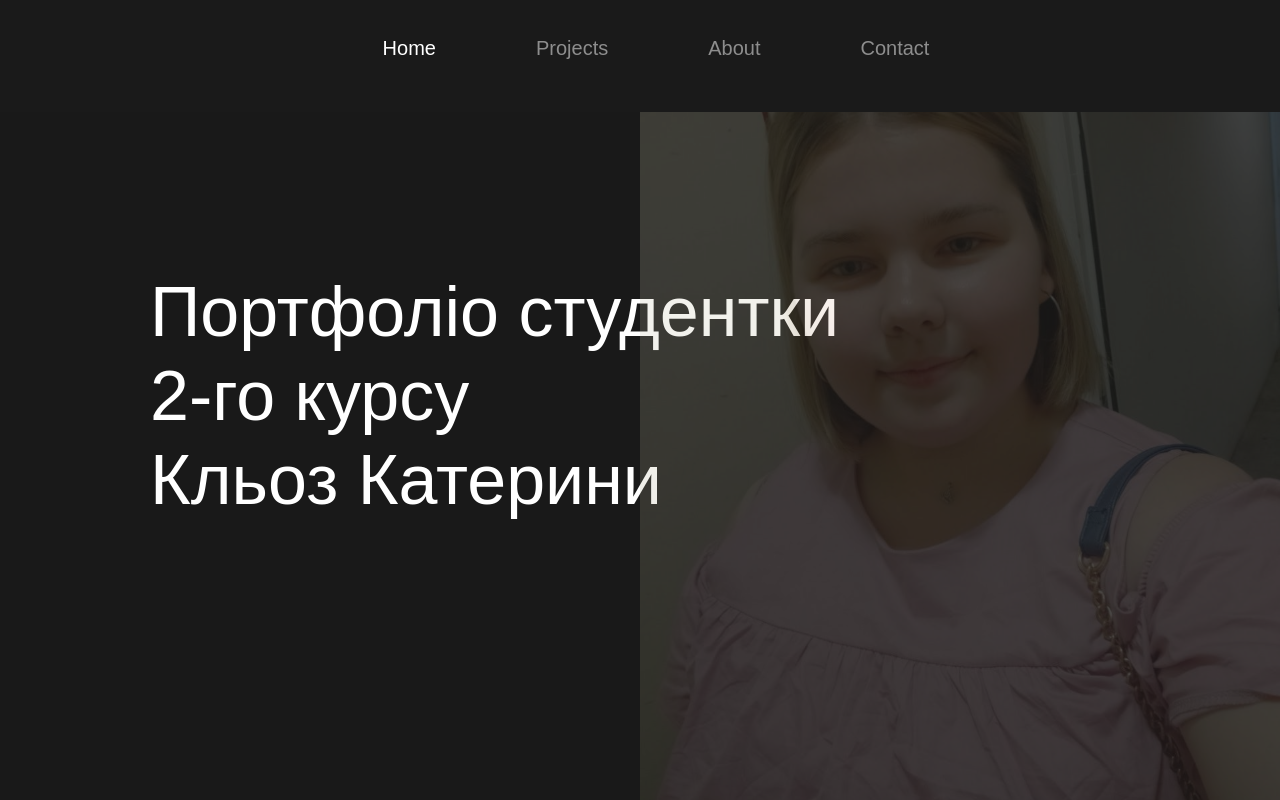
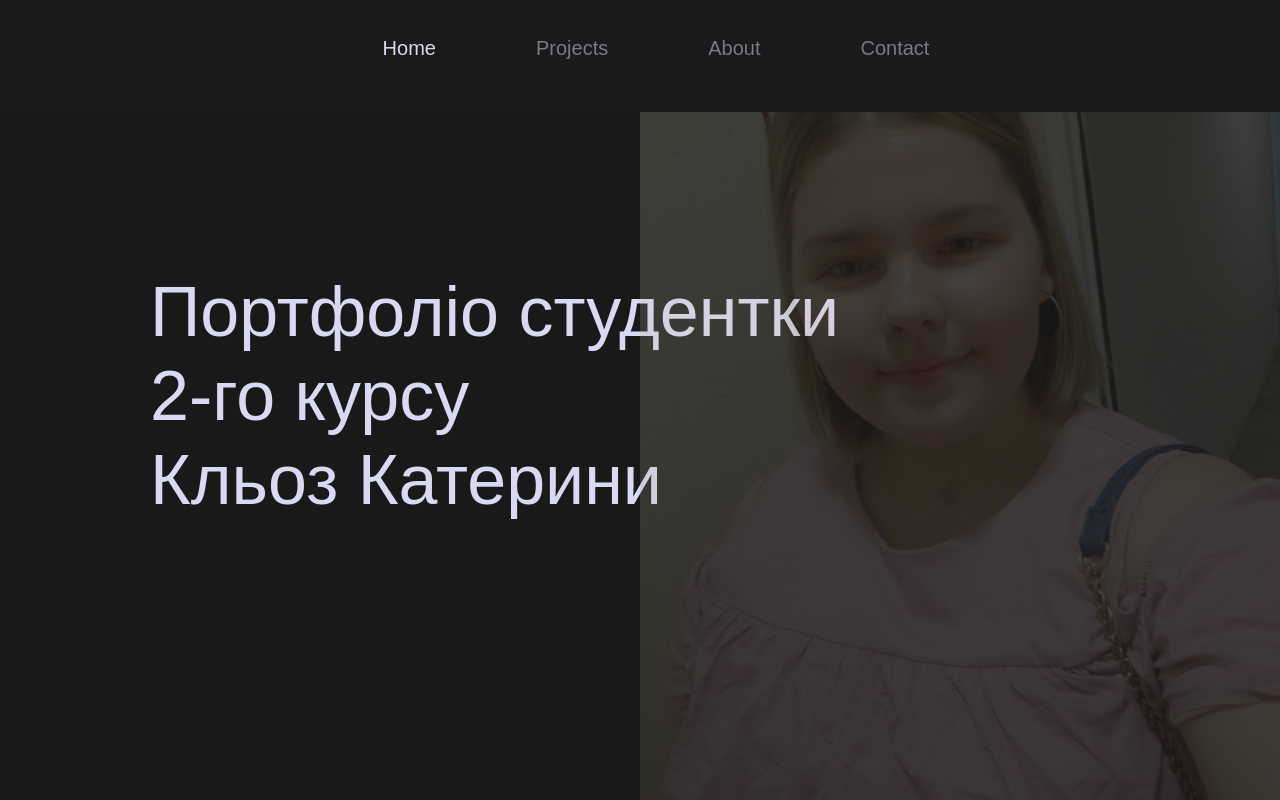
Before and after one commit to Katushak07/project_by_Kloz_2I.github.io, a plain HTML site: page index.html in a window 1280 px wide. Shown: the top 800 px of the page. Drawn offline with nearby package versions, Linux system fonts and the light colour scheme; a web font is replaced by a local one.

Commit message:
final pt.1

```diff
--- a/style.css
+++ b/style.css
@@ -38,7 +38,7 @@ body{
 }
 
 .link a{
-    color: #fff;
+    color: #d9d9f3;
     opacity: 0.5;
     text-decoration: none;
     text-transform: capitalize;
@@ -67,7 +67,7 @@ body{
 }
 
 .hero-heading{
-    color: #fff;
+    color: #d9d9f3;
     font-size: 70px;
     font-family: 'Arsenal', sans-serif;
     font-weight: 250;
```
